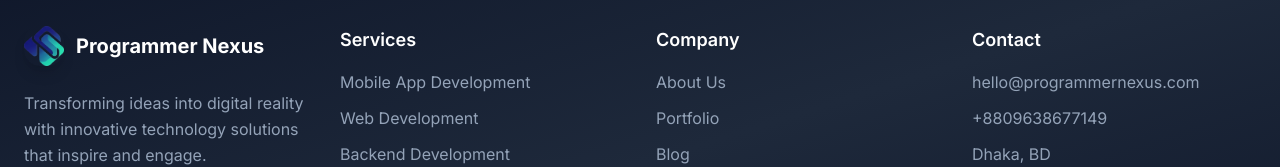
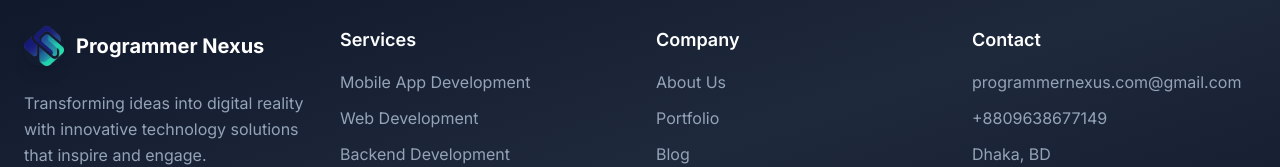
Before and after one commit to zamansheikh/tecsior, a Next.js app: page / in a window 1280 px wide. Shown: the part 2812-2979 px from the top of the page. Built offline with nearby package versions, Linux system fonts and the light colour scheme.

Commit message:
fix: update contact email address in footer

```diff
--- a/app/layout.tsx
+++ b/app/layout.tsx
@@ -246,7 +246,7 @@ export default function RootLayout({
               <div className="space-y-4">
                 <h3 className="font-semibold text-lg">Contact</h3>
                 <ul className="space-y-3 text-slate-400">
-                  <li>hello@programmernexus.com</li>
+                  <li>programmernexus.com@gmail.com</li>
                   <li>+8809638677149</li>
                   <li>Dhaka, BD</li>
                 </ul>
```
